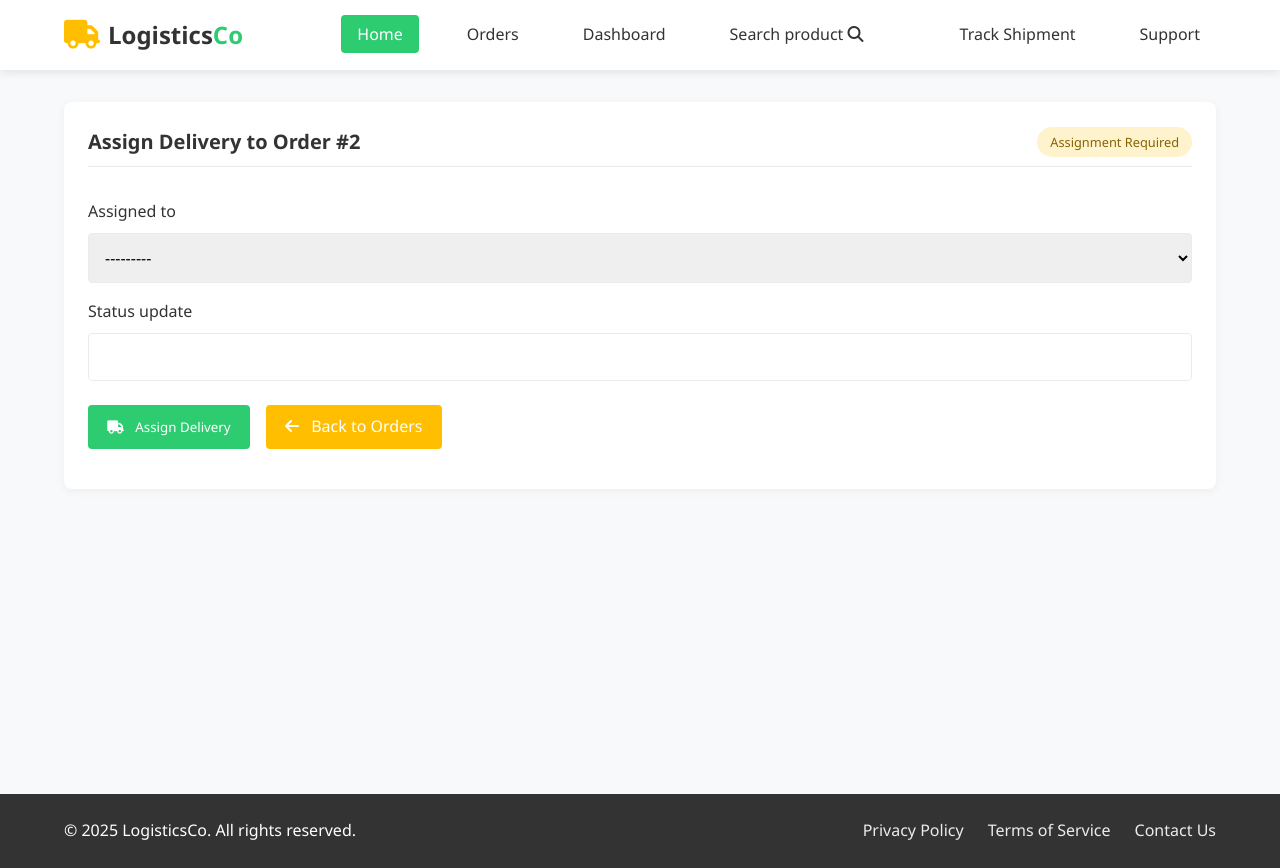
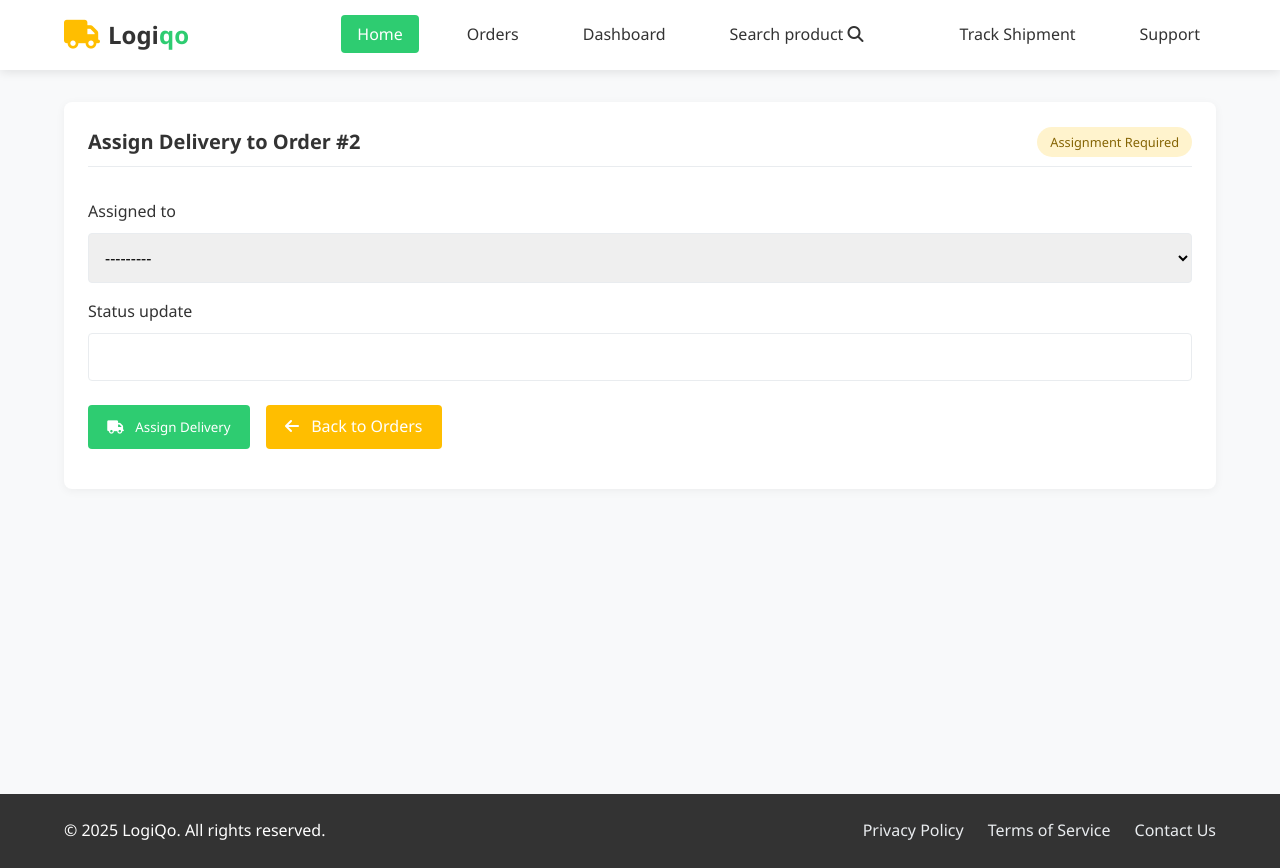
Before and after one commit to Adetomiwa-Oluwatobi/DeliveryCoo, a Django app: page /assign/2/ in a window 1280 px wide. Run offline with Django 5.2, Linux system fonts and the light colour scheme; data comes from the database, SQL or seed files in the repository.

Commit message:
logo change

```diff
--- a/delivery_service/templates/base.html
+++ b/delivery_service/templates/base.html
@@ -275,7 +275,7 @@
     <header>
         <div class="navbar">
             <a href="{% url 'order_list' %}" class="logo">
-                <i class="fas fa-truck"></i> Logistics<span>Co</span>
+                <i class="fas fa-truck"></i> Logi<span>qo</span>
             </a>
             <div class="menu-toggle" id="mobile-menu">
                 <i class="fas fa-bars"></i>
@@ -355,7 +355,7 @@
 
     <footer>
         <div class="footer-content">
-            <p>&copy; 2025 LogisticsCo. All rights reserved.</p>
+            <p>&copy; 2025 LogiQo. All rights reserved.</p>
             <ul class="footer-links">
                 <li><a href="#">Privacy Policy</a></li>
                 <li><a href="#">Terms of Service</a></li>
```
